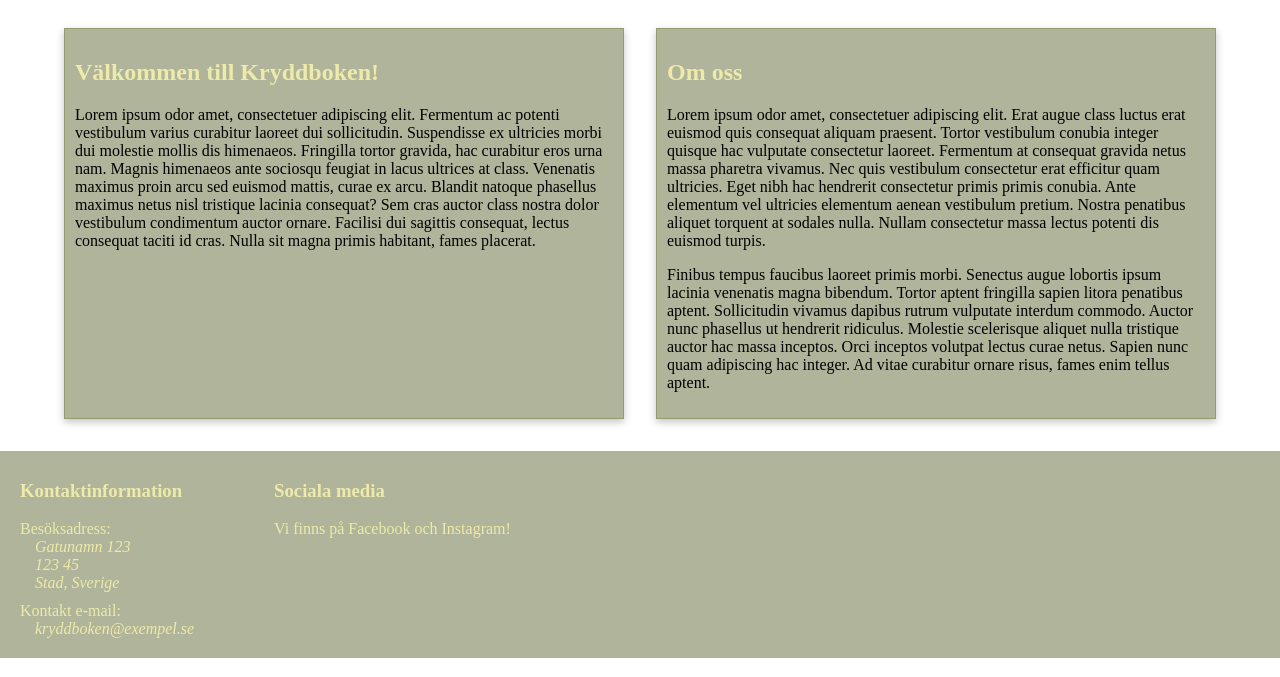
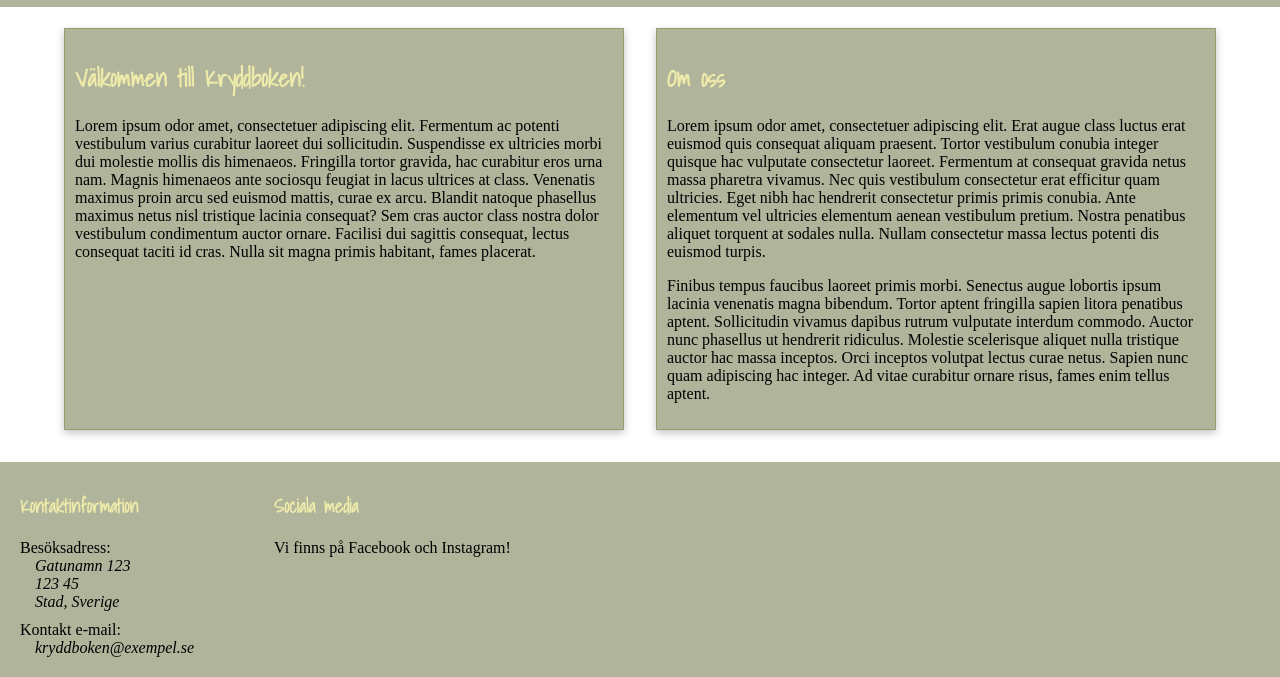
Before and after one commit to Frommflin/Kryddboken, a plain HTML site: page index.html in a window 1280 px wide. Shown: the part 204-881 px from the top of the page. Drawn offline with Linux system fonts and the light colour scheme.

Commit message:
Adding font to titles, adjusting colors to follow same rules

```diff
--- a/styles.css
+++ b/styles.css
@@ -1,7 +1,10 @@
+@import url('https://fonts.googleapis.com/css2?family=Shadows+Into+Light&display=swap');
+
 :root {
     --primary: #AFB49A;
     --primary-dark: #939B6F;
     --secondary: #EEEAAA;
+    --shadow-into-light: "Shadows Into Light", cursive;
 }
 
 /* Mobile first approach */
@@ -62,7 +65,8 @@ h1{
     text-align: center;
 }
 
-h2{
+h1, h2, h3{
+    font-family: var(--shadow-into-light);
     color: var(--secondary);
 }
 
@@ -72,7 +76,6 @@ h2{
 
 footer{
     background-color: var(--primary);
-    color: var(--secondary);
     display: flex;
     flex-direction: column;
     gap: 2rem;
```
